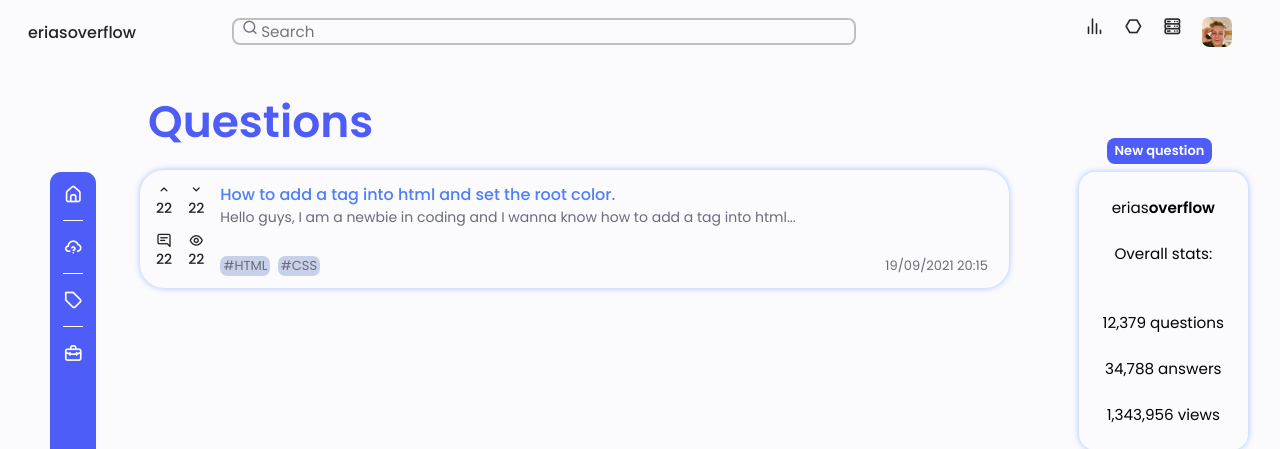
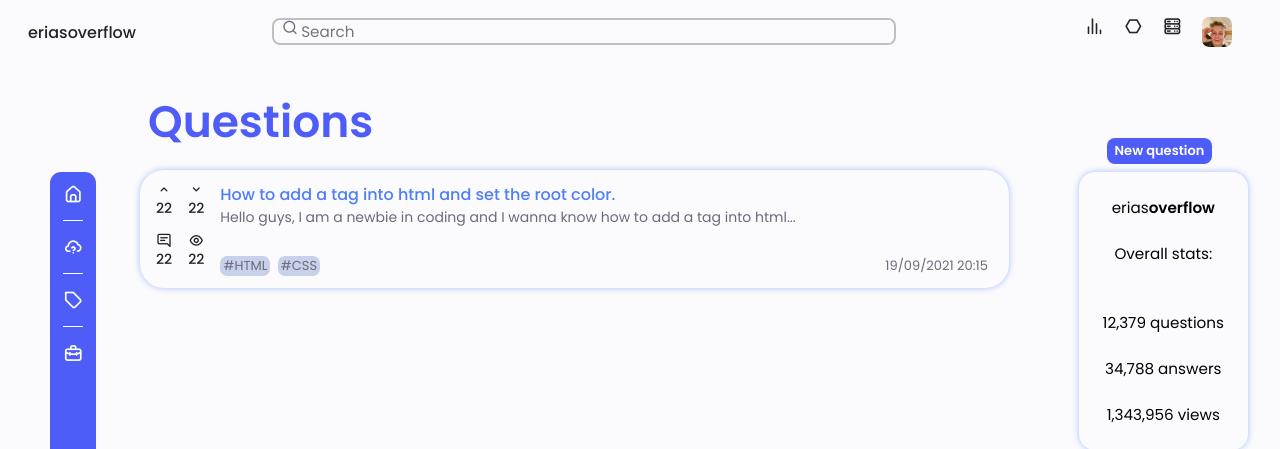
Before and after one commit to eliascerne/django-website, a Django app: page / in a window 1280 px wide. Shown: the top 449 px of the page. Run offline with Django 3.2, Linux system fonts and the light colour scheme.

Commit message:
moved search bar for 1124px

```diff
--- a/eriasoverflow/static/eriasoverflow/root.css
+++ b/eriasoverflow/static/eriasoverflow/root.css
@@ -411,3 +411,9 @@ img{
         left: 9rem;
     }
 }
+
+@media screen and (min-width: 1124px){
+    .search{
+        margin-left: 8rem;
+    }
+}
```
